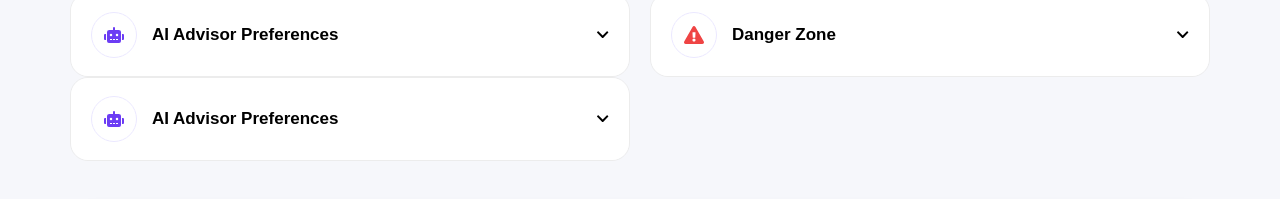
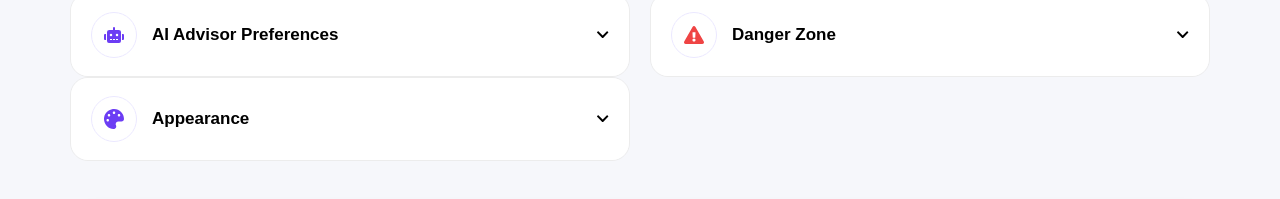
Before and after one commit to Itstunchi/student_budget, a React (Vite) app: page /settings in a window 1280 px wide. Shown: the part 536-735 px from the top of the page. Built offline with nearby package versions, Linux system fonts and the light colour scheme.

Commit message:
Update Settings Page

```diff
--- a/src/settings/pages/settings.jsx
+++ b/src/settings/pages/settings.jsx
@@ -331,13 +331,29 @@ useEffect(() => {
 
 
 
- <Accordion
+ {/* <Accordion
   icon={<FaRobot />}
   title="AI Advisor Preferences"
   isOpen={openAccordion === "ai"}
   onToggle={() =>
     setOpenAccordion(
       openAccordion === "ai" ? null : "ai"
+    )
+  }
+> */}
+
+
+
+
+<Accordion
+  icon={<FaPalette />}
+  title="Appearance"
+  isOpen={openAccordion === "appearance"}
+  onToggle={() =>
+    setOpenAccordion(
+      openAccordion === "appearance"
+        ? null
+        : "appearance"
     )
   }
 >
```
